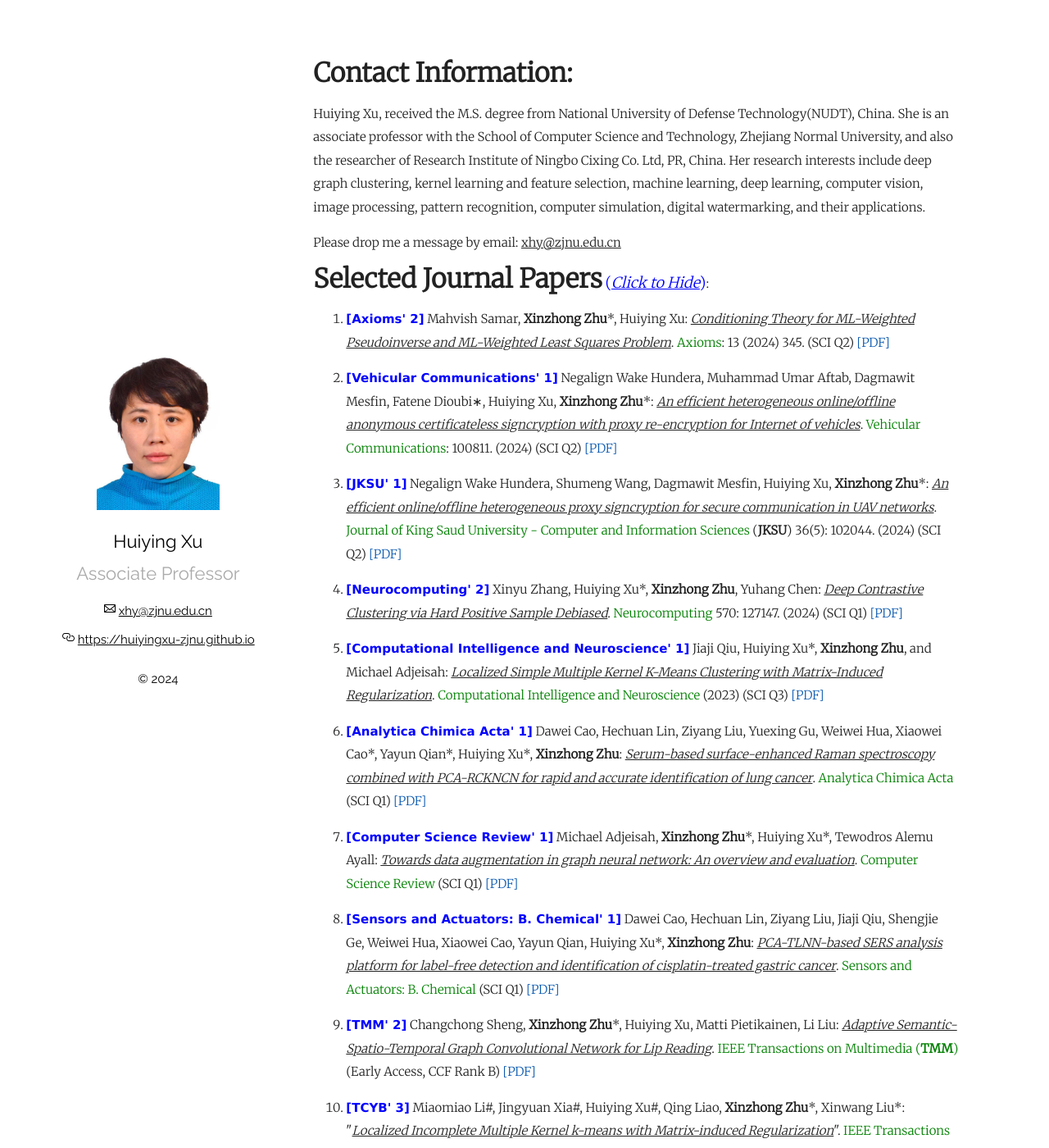
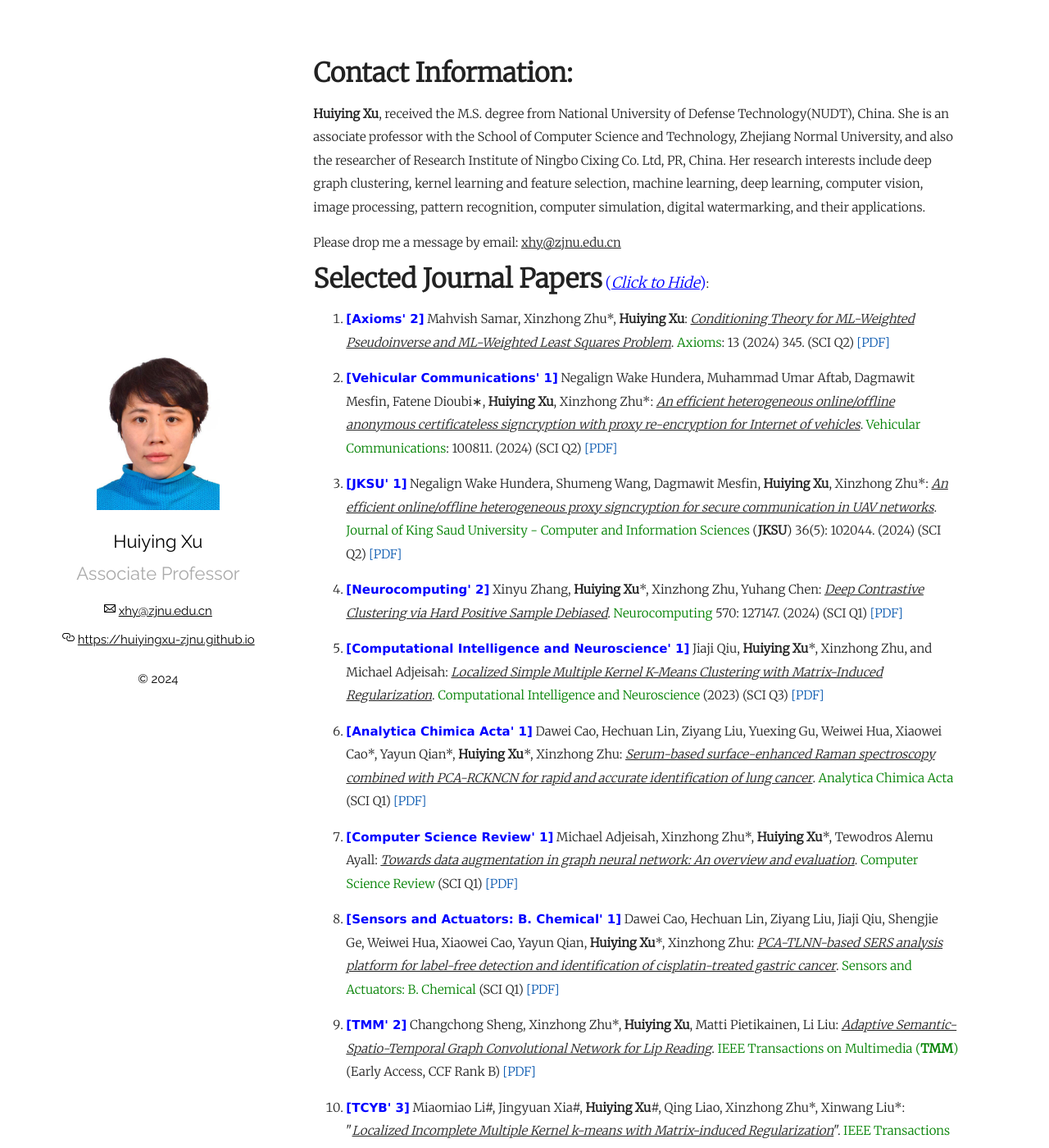
Before and after one commit to xinzhongzhu/huiyingxu-zj.github.io, a Jekyll site: the page built from index.md, in a window 1280 px wide and 1400 px high. Shown: the whole window at 82% size. Built offline with Jekyll 4.4.1, drawn with Linux system fonts in a browser that asks for light colours; some of the changed text lies outside the part shown.

Commit message:
Update index.md

```diff
--- a/index.md
+++ b/index.md
@@ -1,12 +1,12 @@
 ---
 layout: page
-<title>Huiying Xu: Homepage</title>
+<title><b>Huiying Xu</b>: Homepage</title>
 ---
 
 <font size="6"><b>Contact Information:</b></font>
 
 
-Huiying Xu, received the M.S. degree from National University of Defense Technology(NUDT), China. She is an associate professor with the School of Computer Science and Technology, Zhejiang Normal University, and also the researcher of Research Institute of Ningbo Cixing Co. Ltd, PR, China. Her research interests include deep graph clustering, kernel learning and feature selection, machine learning, deep learning, computer vision, image processing, pattern recognition, computer simulation, digital watermarking, and their applications.
+<b>Huiying Xu</b>, received the M.S. degree from National University of Defense Technology(NUDT), China. She is an associate professor with the School of Computer Science and Technology, Zhejiang Normal University, and also the researcher of Research Institute of Ningbo Cixing Co. Ltd, PR, China. Her research interests include deep graph clustering, kernel learning and feature selection, machine learning, deep learning, computer vision, image processing, pattern recognition, computer simulation, digital watermarking, and their applications.
 
 Please drop me a message by email: <u>xhy@zjnu.edu.cn</u>
 
@@ -17,46 +17,46 @@ Please drop me a message by email: <u>xhy@zjnu.edu.cn</u>
   <ol>
 
 
- <p style="margin-top: 8px;"><li><font face="verdana" color="blue"><b>[Axioms' 2]</b></font> Mahvish Samar, <b>Xinzhong Zhu</b>*, Huiying Xu: <i><u>Conditioning Theory for ML-Weighted Pseudoinverse and ML-Weighted Least Squares Problem</u></i>. <font color="green">Axioms</font>: 13 (2024) 345. (SCI Q2) <a href = "https://xinzhongzhu.github.io/document/5-Conditioning%20Theory%20for%20ML-Weighted.pdf">[PDF]</a></li></p>
+ <p style="margin-top: 8px;"><li><font face="verdana" color="blue"><b>[Axioms' 2]</b></font> Mahvish Samar, Xinzhong Zhu*, <b>Huiying Xu</b>: <i><u>Conditioning Theory for ML-Weighted Pseudoinverse and ML-Weighted Least Squares Problem</u></i>. <font color="green">Axioms</font>: 13 (2024) 345. (SCI Q2) <a href = "https://xinzhongzhu.github.io/document/5-Conditioning%20Theory%20for%20ML-Weighted.pdf">[PDF]</a></li></p>
 
 
 
-  <p style="margin-top: 8px;"><li><font face="verdana" color="blue"><b>[Vehicular Communications' 1]</b></font> Negalign Wake Hundera, Muhammad Umar Aftab, Dagmawit Mesfin, Fatene Dioubi∗, Huiying Xu, <b>Xinzhong Zhu</b>*: <i><u>An efficient heterogeneous online/offline anonymous certificateless signcryption with proxy re-encryption for Internet of vehicles</u></i>. <font color="green">Vehicular Communications</font>: 100811. (2024) (SCI Q2) <a href = "https://xinzhongzhu.github.io/document/1-s2.0-S221420962400086X-main.pdf">[PDF]</a></li></p>
+  <p style="margin-top: 8px;"><li><font face="verdana" color="blue"><b>[Vehicular Communications' 1]</b></font> Negalign Wake Hundera, Muhammad Umar Aftab, Dagmawit Mesfin, Fatene Dioubi∗, <b>Huiying Xu</b>, Xinzhong Zhu*: <i><u>An efficient heterogeneous online/offline anonymous certificateless signcryption with proxy re-encryption for Internet of vehicles</u></i>. <font color="green">Vehicular Communications</font>: 100811. (2024) (SCI Q2) <a href = "https://xinzhongzhu.github.io/document/1-s2.0-S221420962400086X-main.pdf">[PDF]</a></li></p>
 
- <p style="margin-top: 8px;"><li><font face="verdana" color="blue"><b>[JKSU' 1]</b></font> Negalign Wake Hundera, Shumeng Wang, Dagmawit Mesfin, Huiying Xu, <b>Xinzhong Zhu</b>*: <i><u>An efficient online/offline heterogeneous proxy signcryption for secure communication in UAV networks</u></i>. <font color="green">Journal of King Saud University - Computer and Information Sciences</font> (<b>JKSU</b>) 36(5): 102044. (2024) (SCI Q2) <a href = "https://xinzhongzhu.github.io/document/1-s2.0-S1319157824001332-main.pdf">[PDF]</a></li></p>
+ <p style="margin-top: 8px;"><li><font face="verdana" color="blue"><b>[JKSU' 1]</b></font> Negalign Wake Hundera, Shumeng Wang, Dagmawit Mesfin, <b>Huiying Xu</b>, Xinzhong Zhu*: <i><u>An efficient online/offline heterogeneous proxy signcryption for secure communication in UAV networks</u></i>. <font color="green">Journal of King Saud University - Computer and Information Sciences</font> (<b>JKSU</b>) 36(5): 102044. (2024) (SCI Q2) <a href = "https://xinzhongzhu.github.io/document/1-s2.0-S1319157824001332-main.pdf">[PDF]</a></li></p>
 
 
- <p style="margin-top: 8px;"><li><font face="verdana" color="blue"><b>[Neurocomputing' 2]</b></font> Xinyu Zhang, Huiying Xu*, <b>Xinzhong Zhu</b>, Yuhang Chen: <i><u>Deep Contrastive Clustering via Hard Positive Sample Debiased</u></i>. <font color="green">Neurocomputing</font> 570: 127147. (2024) (SCI Q1) <a href = "https://xinzhongzhu.github.io/document/%5BNeuroComputing%5D%20Deep%20Contrastive%20Clustering%20via%20Hard%20positive%20sample%20Debiased.pdf">[PDF]</a></li></p>
+ <p style="margin-top: 8px;"><li><font face="verdana" color="blue"><b>[Neurocomputing' 2]</b></font> Xinyu Zhang, <b>Huiying Xu</b>*, Xinzhong Zhu, Yuhang Chen: <i><u>Deep Contrastive Clustering via Hard Positive Sample Debiased</u></i>. <font color="green">Neurocomputing</font> 570: 127147. (2024) (SCI Q1) <a href = "https://xinzhongzhu.github.io/document/%5BNeuroComputing%5D%20Deep%20Contrastive%20Clustering%20via%20Hard%20positive%20sample%20Debiased.pdf">[PDF]</a></li></p>
 
 
 
 
- <p style="margin-top: 8px;"><li><font face="verdana" color="blue"><b>[Computational Intelligence and Neuroscience' 1]</b></font> Jiaji Qiu, Huiying Xu*, <b>Xinzhong Zhu</b>, and Michael Adjeisah: <i><u>Localized Simple Multiple Kernel K-Means Clustering with Matrix-Induced Regularization</u></i>. <font color="green">Computational Intelligence and Neuroscience</font> (2023) (SCI Q3) <a href = "https://xinzhongzhu.github.io/document/%5BComputational%20Intelligence%20and%20Neuroscience%5D%20Localized%20Simple%20Multiple%20Kernel%20K-Means%20Clustering%20with%20Matrix-Induced%20Regularization.pdf">[PDF]</a></li></p>
+ <p style="margin-top: 8px;"><li><font face="verdana" color="blue"><b>[Computational Intelligence and Neuroscience' 1]</b></font> Jiaji Qiu, <b>Huiying Xu</b>*, Xinzhong Zhu, and Michael Adjeisah: <i><u>Localized Simple Multiple Kernel K-Means Clustering with Matrix-Induced Regularization</u></i>. <font color="green">Computational Intelligence and Neuroscience</font> (2023) (SCI Q3) <a href = "https://xinzhongzhu.github.io/document/%5BComputational%20Intelligence%20and%20Neuroscience%5D%20Localized%20Simple%20Multiple%20Kernel%20K-Means%20Clustering%20with%20Matrix-Induced%20Regularization.pdf">[PDF]</a></li></p>
 
 
 
-   <p style="margin-top: 8px;"><li><font face="verdana" color="blue"><b>[Analytica Chimica Acta' 1]</b></font> Dawei Cao, Hechuan Lin, Ziyang Liu, Yuexing Gu, Weiwei Hua, Xiaowei Cao*, Yayun Qian*, Huiying Xu*, <b>Xinzhong Zhu</b>: <i><u>Serum-based surface-enhanced Raman spectroscopy combined with PCA-RCKNCN for rapid and accurate identification of lung cancer</u></i>. <font color="green">Analytica Chimica Acta</font> (SCI Q1)  <a href = "https://xinzhongzhu.github.io/document/2023_5_3.pdf">[PDF]</a> </li></p>
+   <p style="margin-top: 8px;"><li><font face="verdana" color="blue"><b>[Analytica Chimica Acta' 1]</b></font> Dawei Cao, Hechuan Lin, Ziyang Liu, Yuexing Gu, Weiwei Hua, Xiaowei Cao*, Yayun Qian*, <b>Huiying Xu</b>*, Xinzhong Zhu: <i><u>Serum-based surface-enhanced Raman spectroscopy combined with PCA-RCKNCN for rapid and accurate identification of lung cancer</u></i>. <font color="green">Analytica Chimica Acta</font> (SCI Q1)  <a href = "https://xinzhongzhu.github.io/document/2023_5_3.pdf">[PDF]</a> </li></p>
 
- <p style="margin-top: 8px;"><li><font face="verdana" color="blue"><b>[Computer Science Review' 1]</b></font> Michael Adjeisah, <b>Xinzhong Zhu</b>*, Huiying Xu*, Tewodros Alemu Ayall: <i><u>Towards data augmentation in graph neural network: An overview and evaluation</u></i>. <font color="green">Computer Science Review</font> (SCI Q1)  <a href = "https://xinzhongzhu.github.io/document/2023_5_4.pdf">[PDF]</a> </li></p>
+ <p style="margin-top: 8px;"><li><font face="verdana" color="blue"><b>[Computer Science Review' 1]</b></font> Michael Adjeisah, Xinzhong Zhu*, <b>Huiying Xu</b>*, Tewodros Alemu Ayall: <i><u>Towards data augmentation in graph neural network: An overview and evaluation</u></i>. <font color="green">Computer Science Review</font> (SCI Q1)  <a href = "https://xinzhongzhu.github.io/document/2023_5_4.pdf">[PDF]</a> </li></p>
 
 
-<p style="margin-top: 8px;"><li><font face="verdana" color="blue"><b>[Sensors and Actuators: B. Chemical' 1]</b></font> Dawei Cao, Hechuan Lin, Ziyang Liu, Jiaji Qiu, Shengjie Ge, Weiwei Hua, Xiaowei Cao, Yayun Qian, Huiying Xu*, <b>Xinzhong Zhu</b>: <i><u>PCA-TLNN-based SERS analysis platform for label-free detection and identification of cisplatin-treated gastric cancer</u></i>. <font color="green">Sensors and Actuators: B. Chemical</font> (SCI Q1)  <a href = "https://xinzhongzhu.github.io/document/2023_5_5.pdf">[PDF]</a> </li></p>
+<p style="margin-top: 8px;"><li><font face="verdana" color="blue"><b>[Sensors and Actuators: B. Chemical' 1]</b></font> Dawei Cao, Hechuan Lin, Ziyang Liu, Jiaji Qiu, Shengjie Ge, Weiwei Hua, Xiaowei Cao, Yayun Qian, <b>Huiying Xu</b>*, Xinzhong Zhu: <i><u>PCA-TLNN-based SERS analysis platform for label-free detection and identification of cisplatin-treated gastric cancer</u></i>. <font color="green">Sensors and Actuators: B. Chemical</font> (SCI Q1)  <a href = "https://xinzhongzhu.github.io/document/2023_5_5.pdf">[PDF]</a> </li></p>
 
 
-<p style="margin-top: 8px;"><li><font face="verdana" color="blue"><b>[TMM' 2]</b></font> Changchong Sheng, <b>Xinzhong Zhu</b>*, Huiying Xu, Matti Pietikainen, Li Liu: <i><u>Adaptive Semantic-Spatio-Temporal Graph Convolutional Network for Lip Reading</u></i>. <font color="green">IEEE Transactions on Multimedia (<b>TMM</b>)</font> (Early Access, CCF Rank B) <a href = "https://github.com/xinzhongzhu/xinzhongzhu.github.io/blob/master/document/Adaptive_Semantic-Spatio-Temporal_Graph_Convolutional_Network_for_Lip_Reading.pdf">[PDF]</a></li></p>
+<p style="margin-top: 8px;"><li><font face="verdana" color="blue"><b>[TMM' 2]</b></font> Changchong Sheng, Xinzhong Zhu*, <b>Huiying Xu</b>, Matti Pietikainen, Li Liu: <i><u>Adaptive Semantic-Spatio-Temporal Graph Convolutional Network for Lip Reading</u></i>. <font color="green">IEEE Transactions on Multimedia (<b>TMM</b>)</font> (Early Access, CCF Rank B) <a href = "https://github.com/xinzhongzhu/xinzhongzhu.github.io/blob/master/document/Adaptive_Semantic-Spatio-Temporal_Graph_Convolutional_Network_for_Lip_Reading.pdf">[PDF]</a></li></p>
 
 
-<p style="margin-top: 8px;"><li><font face="verdana" color="blue"><b>[TCYB' 3]</b></font> Miaomiao Li#, Jingyuan Xia#, Huiying Xu#, Qing Liao, <b>Xinzhong Zhu</b>*, Xinwang Liu*: "<i><u>Localized Incomplete Multiple Kernel k-means with Matrix-induced Regularization</u></i>". <font color="green"> IEEE Transactions on Cybernetics (<b>TCYB</b>)</font> (CCF Rank B)<a href = "https://github.com/xinwangliu/xinwangliu.github.io/blob/main/document/TCYB1.pdf">[PDF]</a></li></p>
+<p style="margin-top: 8px;"><li><font face="verdana" color="blue"><b>[TCYB' 3]</b></font> Miaomiao Li#, Jingyuan Xia#, <b>Huiying Xu</b>#, Qing Liao, Xinzhong Zhu*, Xinwang Liu*: "<i><u>Localized Incomplete Multiple Kernel k-means with Matrix-induced Regularization</u></i>". <font color="green"> IEEE Transactions on Cybernetics (<b>TCYB</b>)</font> (CCF Rank B)<a href = "https://github.com/xinwangliu/xinwangliu.github.io/blob/main/document/TCYB1.pdf">[PDF]</a></li></p>
 
-<p style="margin-top: 8px;"><li><font face="verdana" color="blue"><b>[IJIS' 1]</b></font> Huiqiang Lian, Huiying Xu*, Siwei Wang, Miaomiao Li, <b>Xinzhong Zhu</b>, Xinwang Liu: "<i><u>Partial multiview clustering with locality graph regularization</u></i>". <font color="green">International Journal of Intelligent Systems (<b>IJIS</b>)</font> 36(6): 2991- 3010 (2021) (SCI Q1) <a href = "https://github.com/xinzhongzhu/xinzhongzhu.github.io/blob/master/document/Int%20J%20of%20Intelligent%20Sys%20-%202021%20-%20Huiying%20Xu%20-%20Partial%20multiview%20clustering%20with%20locality%20graph%20regularization.pdf">[PDF]</a></li></p>
+<p style="margin-top: 8px;"><li><font face="verdana" color="blue"><b>[IJIS' 1]</b></font> Huiqiang Lian, <b>Huiying Xu</b>*, Siwei Wang, Miaomiao Li, Xinzhong Zhu, Xinwang Liu: "<i><u>Partial multiview clustering with locality graph regularization</u></i>". <font color="green">International Journal of Intelligent Systems (<b>IJIS</b>)</font> 36(6): 2991- 3010 (2021) (SCI Q1) <a href = "https://github.com/xinzhongzhu/xinzhongzhu.github.io/blob/master/document/Int%20J%20of%20Intelligent%20Sys%20-%202021%20-%20Huiying%20Xu%20-%20Partial%20multiview%20clustering%20with%20locality%20graph%20regularization.pdf">[PDF]</a></li></p>
 
 
 
 
- <p style="margin-top: 8px;"><li><font face="verdana" color="blue"><b>[Neurocomputing' 1]</b></font> <b>Xinzhong Zhu</b>#, Chang Tang#, Pichao Wang, Huiying Xu, Minhui Wang*, Jiajia Chen* and Jie Tian: <i><u>Saliency Detection via Affinity Graph Learning and Weighted Manifold Ranking</u></i>. <font color="green">Neurocomputing</font> 312(5): 239-250 (2018) (SCI Q1) <a href = "https://github.com/xinzhongzhu/xinzhongzhu.github.io/blob/master/document/Neurocomputing%EF%BC%9ASaliency%20Detection%20via%20Affinity%20Graph%20Learning%20and%20Weighted%20Manifold%20Ranking.pdf">[PDF]</a></li></p>
+ <p style="margin-top: 8px;"><li><font face="verdana" color="blue"><b>[Neurocomputing' 1]</b></font> Xinzhong Zhu#, Chang Tang#, Pichao Wang, <b>Huiying Xu</b>, Minhui Wang*, Jiajia Chen* and Jie Tian: <i><u>Saliency Detection via Affinity Graph Learning and Weighted Manifold Ranking</u></i>. <font color="green">Neurocomputing</font> 312(5): 239-250 (2018) (SCI Q1) <a href = "https://github.com/xinzhongzhu/xinzhongzhu.github.io/blob/master/document/Neurocomputing%EF%BC%9ASaliency%20Detection%20via%20Affinity%20Graph%20Learning%20and%20Weighted%20Manifold%20Ranking.pdf">[PDF]</a></li></p>
 
 
- <p style="margin-top: 8px;"><li><font face="verdana" color="blue"><b>[Complexity' 1]</b></font> <b>Xinzhong Zhu</b>*, Huiying Xu, Jianmin Zhao and Jie Tian*: <i><u>Automated Epileptic Seizure Detection in Scalp EEG Based on Spatial-Temporal Complexity</u></i>. <font color="green">Complexity</font> 12: 1-9 (2017) (SCI Q2) <a href = "https://github.com/xinzhongzhu/xinzhongzhu.github.io/blob/master/document/Complexity%EF%BC%9AAutomated%20Epileptic%20Seizure%20Detection%20in%20Scalp%20EEG%20Based%20on%20Spatial-Temporal%20Complexity.pdf">[PDF]</a></li></p>
+ <p style="margin-top: 8px;"><li><font face="verdana" color="blue"><b>[Complexity' 1]</b></font> Xinzhong Zhu*, <b>Huiying Xu</b>, Jianmin Zhao and Jie Tian*: <i><u>Automated Epileptic Seizure Detection in Scalp EEG Based on Spatial-Temporal Complexity</u></i>. <font color="green">Complexity</font> 12: 1-9 (2017) (SCI Q2) <a href = "https://github.com/xinzhongzhu/xinzhongzhu.github.io/blob/master/document/Complexity%EF%BC%9AAutomated%20Epileptic%20Seizure%20Detection%20in%20Scalp%20EEG%20Based%20on%20Spatial-Temporal%20Complexity.pdf">[PDF]</a></li></p>
 
 
 
@@ -74,9 +74,9 @@ Please drop me a message by email: <u>xhy@zjnu.edu.cn</u>
     <ol>
 
 
-<p style="margin-top: 8px;"><li><font face="verdana" color="blue"><b>[ICML' 1]</b></font> Weixuan Liang, En Zhu, Shengju Yu, Huiying Xu*, <b>Xinzhong Zhu</b>*, Xinwang Liu*: <i><u>Scalable Multiple Kernel Clustering: Learning Clustering Structure from Expectation</u></i>. <font color="green">ICML 2024</font>. (CCF Rank A) <a href = "https://xinzhongzhu.github.io/document/813_scalable_multiple_kernel_clust.pdf">[PDF]</a>  </li></p>
+<p style="margin-top: 8px;"><li><font face="verdana" color="blue"><b>[ICML' 1]</b></font> Weixuan Liang, En Zhu, Shengju Yu, <b>Huiying Xu</b>*, Xinzhong Zhu*, Xinwang Liu*: <i><u>Scalable Multiple Kernel Clustering: Learning Clustering Structure from Expectation</u></i>. <font color="green">ICML 2024</font>. (CCF Rank A) <a href = "https://xinzhongzhu.github.io/document/813_scalable_multiple_kernel_clust.pdf">[PDF]</a>  </li></p>
 
-<p style="margin-top: 8px;"><li><font face="verdana" color="blue"><b>[ICASSP' 1]</b></font> Yue Hu, Huiying Xu*, <b>Xinzhong Zhu</b>, Hundera Negalign Wake: <i><u>V-DDPM: MRI Rician Noise Removal Model Based on VST and DDPM</u></i>. <font color="green">ICASSP 2024</font>. (CCF Rank B) <a href = "https://xinzhongzhu.github.io/document/V-DDPM_MRI_Rician_Noise_Removal_Model_Based_on_VST_and_DDPM.pdf">[PDF]</a>  </li></p>
+<p style="margin-top: 8px;"><li><font face="verdana" color="blue"><b>[ICASSP' 1]</b></font> Yue Hu, <b>Huiying Xu</b>*, Xinzhong Zhu, Hundera Negalign Wake: <i><u>V-DDPM: MRI Rician Noise Removal Model Based on VST and DDPM</u></i>. <font color="green">ICASSP 2024</font>. (CCF Rank B) <a href = "https://xinzhongzhu.github.io/document/V-DDPM_MRI_Rician_Noise_Removal_Model_Based_on_VST_and_DDPM.pdf">[PDF]</a>  </li></p>
 
 
 
@@ -91,9 +91,9 @@ Please drop me a message by email: <u>xhy@zjnu.edu.cn</u>
   <summary><font size="6"><b>PrePrint</b></font> <font size="4" color="blue">(<i><u>Click to Hide</u></i>)</font>:</summary>
   <p>
     <ol>
-<p style="margin-top: 8px;"><li><font face="verdana" color="blue"><b>[ArXiv' 2]</b></font> Yunzhong Si, <b>Huiying Xu</b>*, Xinzhong Zhu*, Wenhao Zhang, Yao Dong, Yuxing Chen, Hongbo Li: <i><u>SCSA: Exploring the Synergistic Effects Between Spatial and Channel Attention</u></i>. <font color="green">ArXiv</font> 2024. <a href = "https://arxiv.org/pdf/2407.05128v1">[PDF]</a> <a href = "https://github.com/HZAI-ZJNU/SCSA">[Code]</a></li></p>
+<p style="margin-top: 8px;"><li><font face="verdana" color="blue"><b>[ArXiv' 2]</b></font> Yunzhong Si, <b><b>Huiying Xu</b></b>*, Xinzhong Zhu*, Wenhao Zhang, Yao Dong, Yuxing Chen, Hongbo Li: <i><u>SCSA: Exploring the Synergistic Effects Between Spatial and Channel Attention</u></i>. <font color="green">ArXiv</font> 2024. <a href = "https://arxiv.org/pdf/2407.05128v1">[PDF]</a> <a href = "https://github.com/HZAI-ZJNU/SCSA">[Code]</a></li></p>
 
-<p style="margin-top: 8px;"><li><font face="verdana" color="blue"><b>[ArXiv' 1]</b></font> Zeyu Wanga#, Chen Lia#, <b>Huiying Xu</b>*, Xinzhong Zhu*: <i><u>Mamba YOLO: SSMs-Based YOLO For Object Detection</u></i>. <font color="green">ArXiv</font> 2024. <a href = "https://arxiv.org/pdf/2406.05835">[PDF]</a> <a href = "https://github.com/HZAI-ZJNU/Mamba-YOLO">[Code]</a> <a href = "https://mp.weixin.qq.com/s/akYY5sKYU6FAgN4nTcYB1w">[Intro]</a></li></p>
+<p style="margin-top: 8px;"><li><font face="verdana" color="blue"><b>[ArXiv' 1]</b></font> Zeyu Wanga#, Chen Lia#, <b><b>Huiying Xu</b></b>*, Xinzhong Zhu*: <i><u>Mamba YOLO: SSMs-Based YOLO For Object Detection</u></i>. <font color="green">ArXiv</font> 2024. <a href = "https://arxiv.org/pdf/2406.05835">[PDF]</a> <a href = "https://github.com/HZAI-ZJNU/Mamba-YOLO">[Code]</a> <a href = "https://mp.weixin.qq.com/s/akYY5sKYU6FAgN4nTcYB1w">[Intro]</a></li></p>
 
 
 
```
